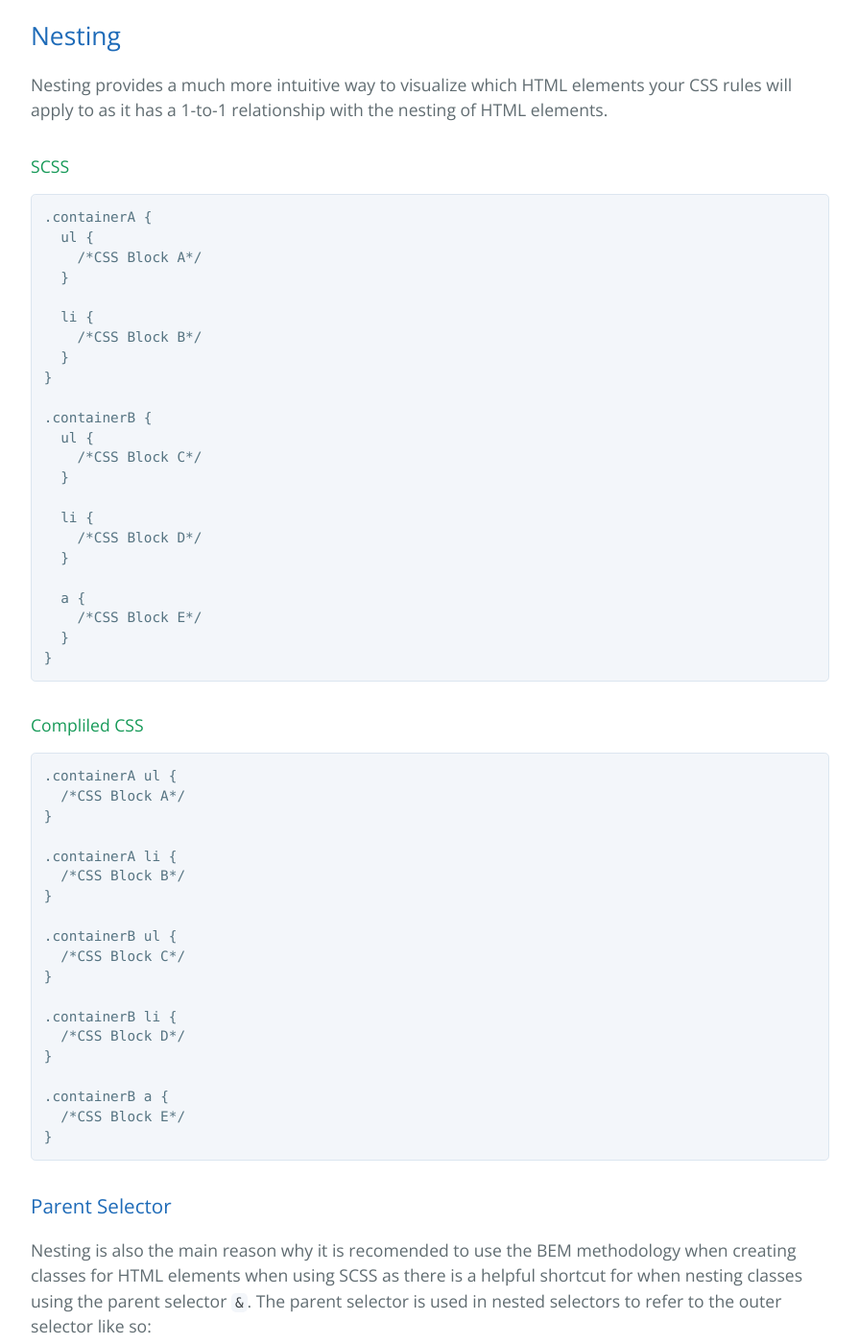
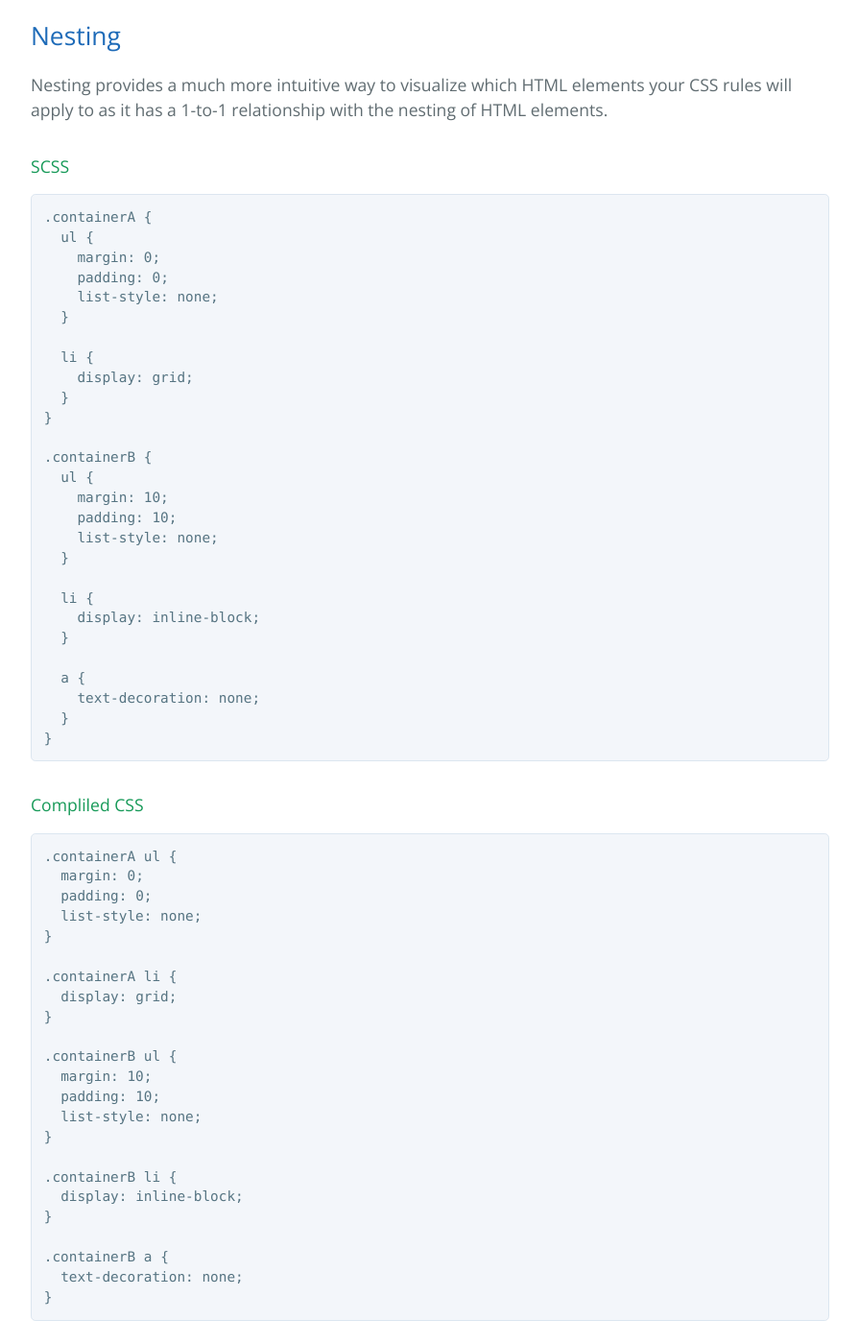
Before and after one commit to learning-software-engineering/learning-software-engineering.github.io, a Jekyll site: the page built from Topics/Tech_Stacks/SCSS.md, in a window 1280 px wide and 1400 px high, scrolled down 3373 px. Shown: the whole window at 96% size, without its empty margins (192-1087 px from the left). Built offline with Jekyll 4.4.1, drawn with Linux system fonts in a browser that asks for light colours; our own code applies the rules of GitHub Pages for plain Markdown files; some of the changed text lies outside the part shown.

Commit message:
changes all comment blocks to CSS code

````diff
--- a/Topics/Tech_Stacks/SCSS.md
+++ b/Topics/Tech_Stacks/SCSS.md
@@ -117,25 +117,29 @@ Nesting provides a much more intuitive way to visualize which HTML elements your
 ```scss
 .containerA {
   ul {
-    /*CSS Block A*/
+    margin: 0;
+    padding: 0;
+    list-style: none;
   }
 
   li {
-    /*CSS Block B*/
+    display: grid;
   }
 }
 
 .containerB {
   ul {
-    /*CSS Block C*/
+    margin: 10;
+    padding: 10;
+    list-style: none;
   }
 
   li {
-    /*CSS Block D*/
+    display: inline-block;
   }
 
   a {
-    /*CSS Block E*/
+    text-decoration: none;
   }
 }
 ```
@@ -144,23 +148,27 @@ Nesting provides a much more intuitive way to visualize which HTML elements your
 
 ```css
 .containerA ul {
-  /*CSS Block A*/
+  margin: 0;
+  padding: 0;
+  list-style: none;
 }
 
 .containerA li {
-  /*CSS Block B*/
+  display: grid;
 }
 
 .containerB ul {
-  /*CSS Block C*/
+  margin: 10;
+  padding: 10;
+  list-style: none;
 }
 
 .containerB li {
-  /*CSS Block D*/
+  display: inline-block;
 }
 
 .containerB a {
-  /*CSS Block E*/
+  text-decoration: none;
 }
 ```
 
@@ -172,14 +180,14 @@ Nesting is also the main reason why it is recomended to use the BEM methodology
 
 ```scss
 .parent {
-  /*CSS Block A*/
+  display: flex;
 
   &__child {
-    /*CSS Block B*/
+    color: "red";
   }
 
   &:hover {
-    /*CSS Block C*/
+    text-decoration: underline;
   }
 }
 ```
@@ -188,15 +196,15 @@ Nesting is also the main reason why it is recomended to use the BEM methodology
 
 ```css
 .parent {
-  /*CSS Block A*/
+  display: flex;
 }
 
 .parent__child {
-  /*CSS Block B*/
+  color: "red";
 }
 
 .parent:hover {
-  /*CSS Block C*/
+  text-decoration: underline;
 }
 ```
 
@@ -264,7 +272,7 @@ The question is then, why would we ever use placeholder selectors if they are ne
 
 ```scss
 %placeholder {
-  /*CSS Block A*/
+  font-weight: bold;
 }
 
 .classA {
@@ -273,7 +281,7 @@ The question is then, why would we ever use placeholder selectors if they are ne
 
 .classB {
   @extend %placeholder;
-  /*CSS Block B*/
+  color: "red";
 }
 ```
 
@@ -282,11 +290,11 @@ The question is then, why would we ever use placeholder selectors if they are ne
 ```css
 .classA,
 .classB {
-  /*CSS Block A*/
+  font-weight: bold;
 }
 
 .classB {
-  /*CSS Block B*/
+  color: "red";
 }
 ```
 
````
